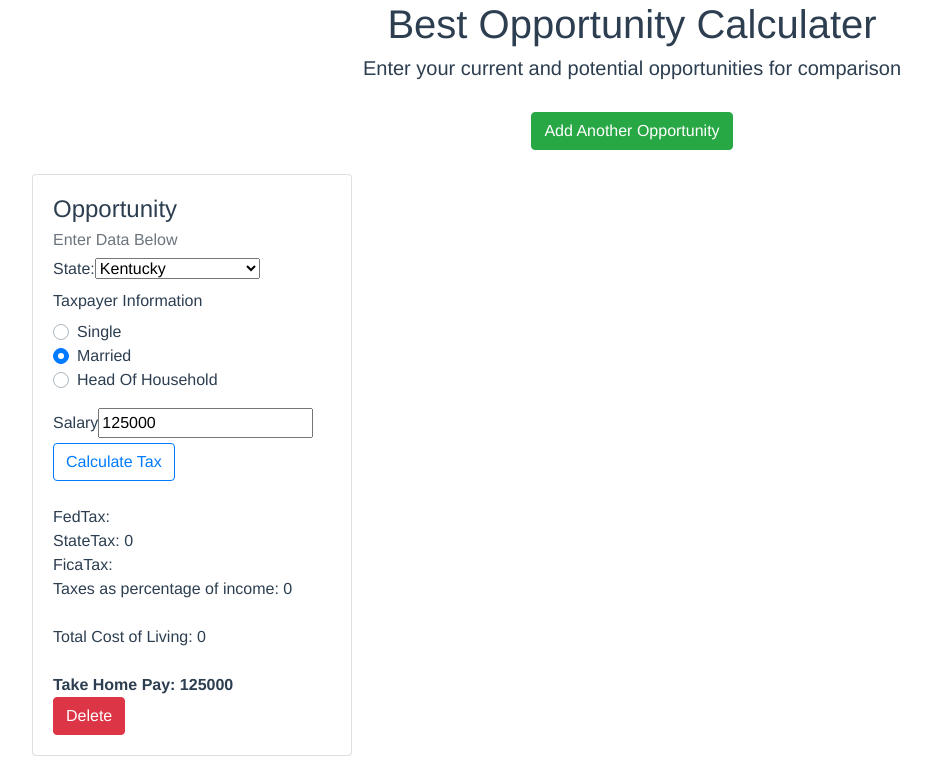
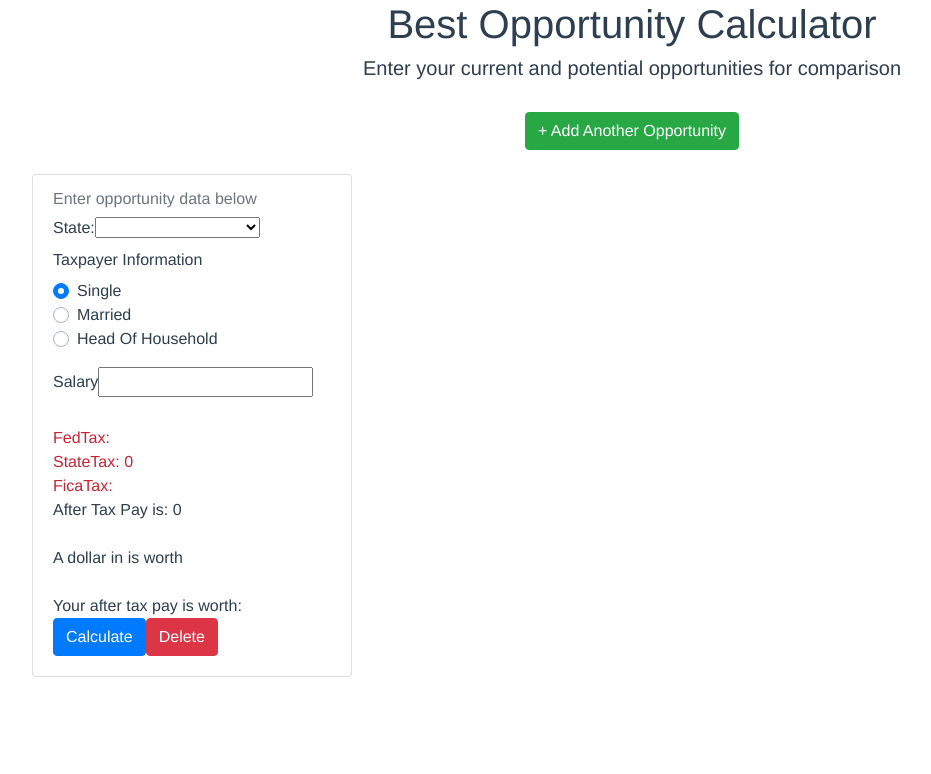
Before and after one commit to markorskip/greener-pastures-vue, a Vue app: page / in a window 1280 px wide. Shown: the top 774 px of the page, without its empty margins (8-939 px from the left). Built offline with nearby package versions, Linux system fonts and the light colour scheme.

Commit message:
ui enhancements

```diff
--- a/src/App.vue
+++ b/src/App.vue
@@ -1,9 +1,9 @@
 <template>
   <div id="app">
     <div id="title">
-      <h1>Best Opportunity Calculater</h1>
+      <h1>Best Opportunity Calculator</h1>
       <h5>Enter your current and potential opportunities for comparison</h5><br/>
-     <b-button variant="success" @click="addOpportunity">Add Another Opportunity</b-button><br/><br/>
+     <b-button variant="success" @click="addOpportunity">+ Add Another Opportunity</b-button><br/><br/>
     </div>
     <b-card-group deck>
       <OpportunityForm v-for="(opportunity, index) in this.opportunities"
--- a/src/components/CalculateCOL/CostOfLiving.vue
+++ b/src/components/CalculateCOL/CostOfLiving.vue
@@ -1,15 +1,82 @@
 <template>
     <div class="CalculateCOL">
         <br/>
-        Total Cost of Living: {{ totalCol }}
+        A dollar in {{ state }} is worth {{ this.multiplier }}<br/><br/>
+        Your after tax pay is worth: <b> {{ this.afterTaxWorth }}</b>
         <br/>
     </div>
 </template>
 
 <script>
+
+    let colMapping = {
+        "AL":"1.1",
+        "AK":"0.9",
+        "AZ":"1.0",
+        "AR":"1.1",
+        "CA":"0.8",
+        "CO":"0.97",
+        "CT":"0.92",
+        "DE":"1.00",
+        "FL":"1.00",
+        "GA":"1.09",
+        "HI":"0.84",
+        "ID":"1.08",
+        "IL":"1.01",
+        "IN":"1.11",
+        "IA":"1.11",
+        "KS":"1.10",
+        "KY":"1.14",
+        "LA":"1.11",
+        "ME":"1.02",
+        "MD":"0.91",
+        "MA":"0.93",
+        "MI":"1.07",
+        "MN":"1.03",
+        "MS":"1.16",
+        "MO":"1.12",
+        "MT":"1.06",
+        "NE":"1.10",
+        "NV":"1.03",
+        "NH":"0.94",
+        "NJ":"0.88",
+        "NM":"1.07",
+        "NY":"0.87",
+        "NC":"1.10",
+        "ND":"1.09",
+        "OH":"1.12",
+        "OK":"1.12",
+        "OR":"1.00",
+        "PA":"1.02",
+        "RI":"1.00",
+        "SC":"1.11",
+        "SD":"1.13",
+        "TN":"1.11",
+        "TX":"1.03",
+        "UT":"1.03",
+        "VT":"0.98",
+        "VA":"0.98",
+        "WA":"0.95",
+        "WV":"1.14",
+        "WI":"1.08",
+        "WY":"1.03"
+
+    };
+
     export default {
         props: {
-            totalCol: Number
+            state: String,
+            afterTaxIncome: Number,
         },
+        computed: {
+            multiplier: function() {
+                return colMapping[this.state];
+            },
+            afterTaxWorth: function() {
+                const afterTax = (this.afterTaxIncome * this.multiplier).toFixed(2);
+                if (isNaN(afterTax))  return null;
+                else return "$" + afterTax;
+            }
+        }
     };
 </script>
--- a/src/components/CalculateTax/Taxes.vue
+++ b/src/components/CalculateTax/Taxes.vue
@@ -1,10 +1,13 @@
 <template>
     <div class="CalculateTax">
         <br/>
+        <div id="taxes">
             FedTax: {{ annual.federal.amount }} <br/>
             StateTax: {{ annual.state.amount }} <br/>
             FicaTax: {{ annual.fica.amount }} <br/>
-            Taxes as percentage of income: {{ taxPercentage }} <br/>
+        </div>
+<!--            Taxes as percentage of income: {{ taxPercentage }} <br/>-->
+            After Tax Pay is: {{ afterTaxPay }}
     </div>
 </template>
 
@@ -23,6 +26,15 @@
             taxPercentage() {
                 return this.totalTax / this.salary;
             },
+            afterTaxPay() {
+                return this.salary - this.totalTax;
+            }
         }
     };
 </script>
+
+<style>
+    #taxes {
+        color: #c82333;
+    }
+</style>
--- a/src/components/Display/GreenerPastureScore.vue
+++ b/src/components/Display/GreenerPastureScore.vue
@@ -1,8 +1,5 @@
 <template>
     <div class="Display">
-        <br/>
-       <b> Take Home Pay: {{ takeHomePay }}</b>
-        <br/>
     </div>
 </template>
 
--- a/src/components/InputForm/InputForm.vue
+++ b/src/components/InputForm/InputForm.vue
@@ -1,6 +1,5 @@
 <template>
     <b-form>
-
             <label for="state">State: </label>
             <select id="state" v-model="userData.state">
                 <option value="AL">Alabama</option>
@@ -62,8 +61,6 @@
         </b-form-group>
             <label for="salary">Salary</label>
             <input id="salary" v-model="userData.salary"><br/>
-            <b-button variant="outline-primary" v-on:click="emitUserData">Calculate Tax</b-button>
-
     </b-form>
 </template>
 
--- a/src/components/OpportunityForm.vue
+++ b/src/components/OpportunityForm.vue
@@ -1,12 +1,31 @@
 <template>
-    <b-card title="Opportunity"
-            sub-title="Enter Data Below"
+    <b-card
+            sub-title="Enter opportunity data below"
             style="max-width: 20rem">
-        <input-form @emitUserData="update($event)" :user-data="this.userData"></input-form>
-        <calculate-tax :annual="this.annual" :salary="this.userData.salary" :totalTax.sync="totalTax"></calculate-tax>
-        <calculate-c-o-l :total-col="totalCol" @totalCol="totalCol = $event" ></calculate-c-o-l>
-        <display :salary="this.userData.salary" :total-tax="this.totalTax" :total-col="this.totalCol" ></display>
-        <b-button variant="danger" v-on:click="deleteOpportunity">Delete</b-button>
+        <input-form
+                :user-data.sync="userData"
+                ></input-form>
+        <calculate-tax
+                :annual="this.annual"
+                :salary="this.userData.salary"
+                :totalTax.sync="totalTax"></calculate-tax>
+        <calculate-c-o-l
+                v-bind:state="this.userData.state"
+                v-bind:after-tax-income="afterTaxIncome"
+                :totalCol.sync="totalCol" >
+        </calculate-c-o-l>
+        <display
+                :salary="this.userData.salary"
+                :total-tax="this.totalTax"
+                :total-col="this.totalCol" ></display>
+        <div>
+        <b-button variant="primary"
+                  v-on:click="calculateTax">Calculate
+        </b-button>
+        <b-button variant="danger"
+                  v-on:click="deleteOpportunity">Delete
+        </b-button>
+        </div>
     </b-card>
 </template>
 
@@ -24,9 +43,9 @@
         data: function () {
             return {
                 userData: {
-                    state: "KY",
-                    salary: 125000,
-                    filing_status: "married",
+                    state: null,
+                    salary: null,
+                    filing_status: "single",
                 },
                 annual: {
                     federal: {amount: null},
@@ -42,6 +61,9 @@
         computed: {
             totalColCalculation() {
                 return this.col;
+            },
+            afterTaxIncome() {
+                return this.userData.salary - this.totalTax;
             }
         },
         methods: {
@@ -79,8 +101,3 @@
         }
     }
 </script>
-
-<style>
-
-
-</style>
```
